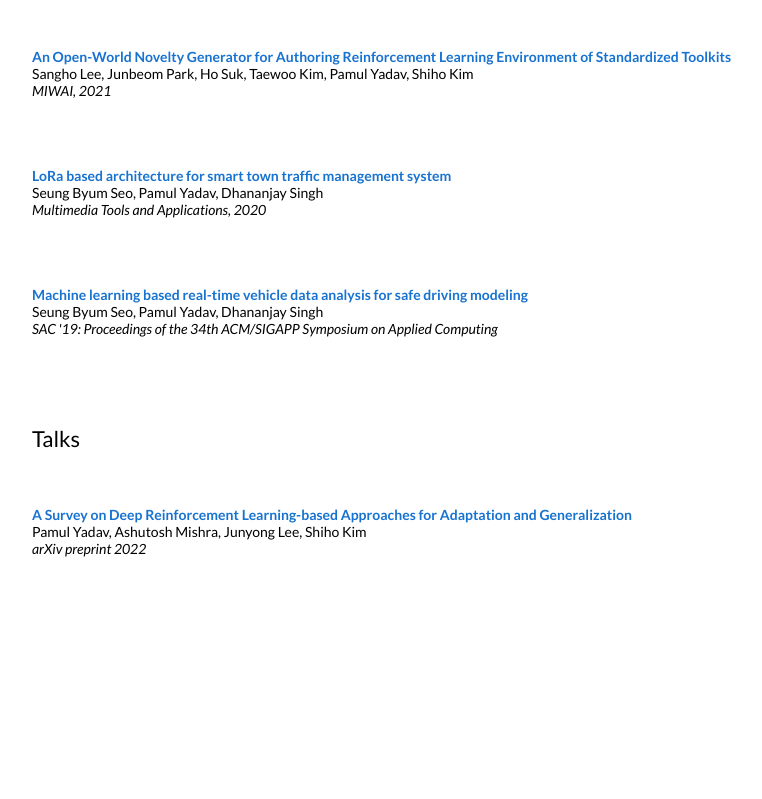
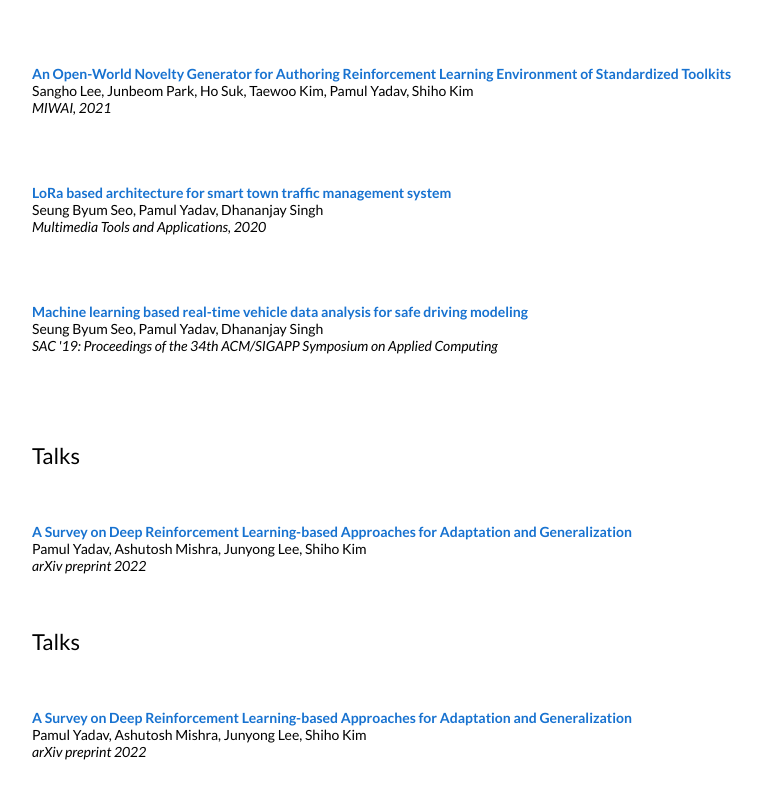
Before and after one commit to pamulism/pamulism.github.io, a plain HTML site: page index.html in a window 1280 px wide. Shown: the part 895-1694 px from the top of the page, without its empty margins (228-990 px from the left). Before the commit the page ends 1494 px from the top, so only its background shows below. Drawn offline with Linux system fonts and the light colour scheme.

Commit message:
Update index.html

```diff
--- a/index.html
+++ b/index.html
@@ -97,6 +97,7 @@
             <p align=left> In-Page Navigation:
             <ul>
             <li><a href="#pub">Publications and Pre-prints</a></li>
+            <li><a href="#pat"> Patents </a> </li>
             <li><a href="#talks"> Talks </a> </li>
         	</ul>
             </p>
@@ -198,12 +199,33 @@
        </td>
      </tr>
 
-</table>
+  </table>
 
 
       <br>
       <br>
-           <table id="talks" width="100%" align="center" border="0" cellspacing="0" cellpadding="20">
+      <table id="talks" width="100%" align="center" border="0" cellspacing="0" cellpadding="20">
+        <tr>
+          <td width="100%" valign="middle">
+            <heading>Talks</heading>
+          </td>
+        </tr>
+      </table>
+      <table width="100%" align="center" border="0" cellspacing="0" cellpadding="20">
+
+         <tr >
+              <td valign="top" width="85%">
+              <p><a href="https://arxiv.org/ftp/arxiv/papers/2202/2202.08444.pdf">
+        <papertitle>A Survey on Deep Reinforcement Learning-based Approaches for Adaptation and Generalization</papertitle></a>
+              <br>
+              Pamul Yadav, Ashutosh Mishra, Junyong Lee, Shiho Kim <br>
+              <em>arXiv preprint 2022</em><br>
+              </a></p>
+              </td>
+            </tr>
+
+      </table>
+      <table id="talks" width="100%" align="center" border="0" cellspacing="0" cellpadding="20">
         <tr>
           <td width="100%" valign="middle">
             <heading>Talks</heading>
@@ -228,7 +250,7 @@
 
     </td>
     </tr>
-  </table>
+</table>
 
 
   </body>
```
